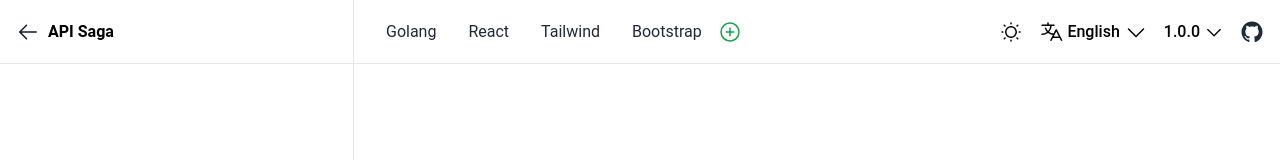
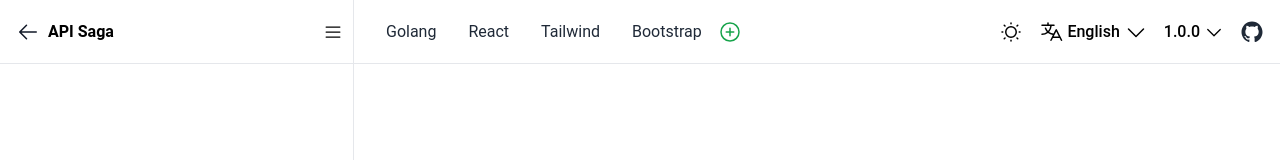
Before and after one commit to umardev500/svelete-ui, a SvelteKit app: page / in a window 1280 px wide. Shown: the top 160 px of the page. Built offline with nearby package versions, Linux system fonts and the light colour scheme.

Commit message:
show list button on desktop

```diff
--- a/src/components/organisms/sidebar/Sidebar.svelte
+++ b/src/components/organisms/sidebar/Sidebar.svelte
@@ -43,7 +43,10 @@
 			<span class="font-bold text-black">API Saga</span>
 		</div>
 
-		<button on:click={toggle} class="hover:text-gray-800 absolute right-4 toggler hidden">
+		<button
+			on:click={toggle}
+			class="hover:text-gray-800 absolute right-4 toggler hidden lg:inline-flex"
+		>
 			<ListIcon classList="!size-5 fill-current" />
 		</button>
 		<!-- End of Top Desktop -->
```
